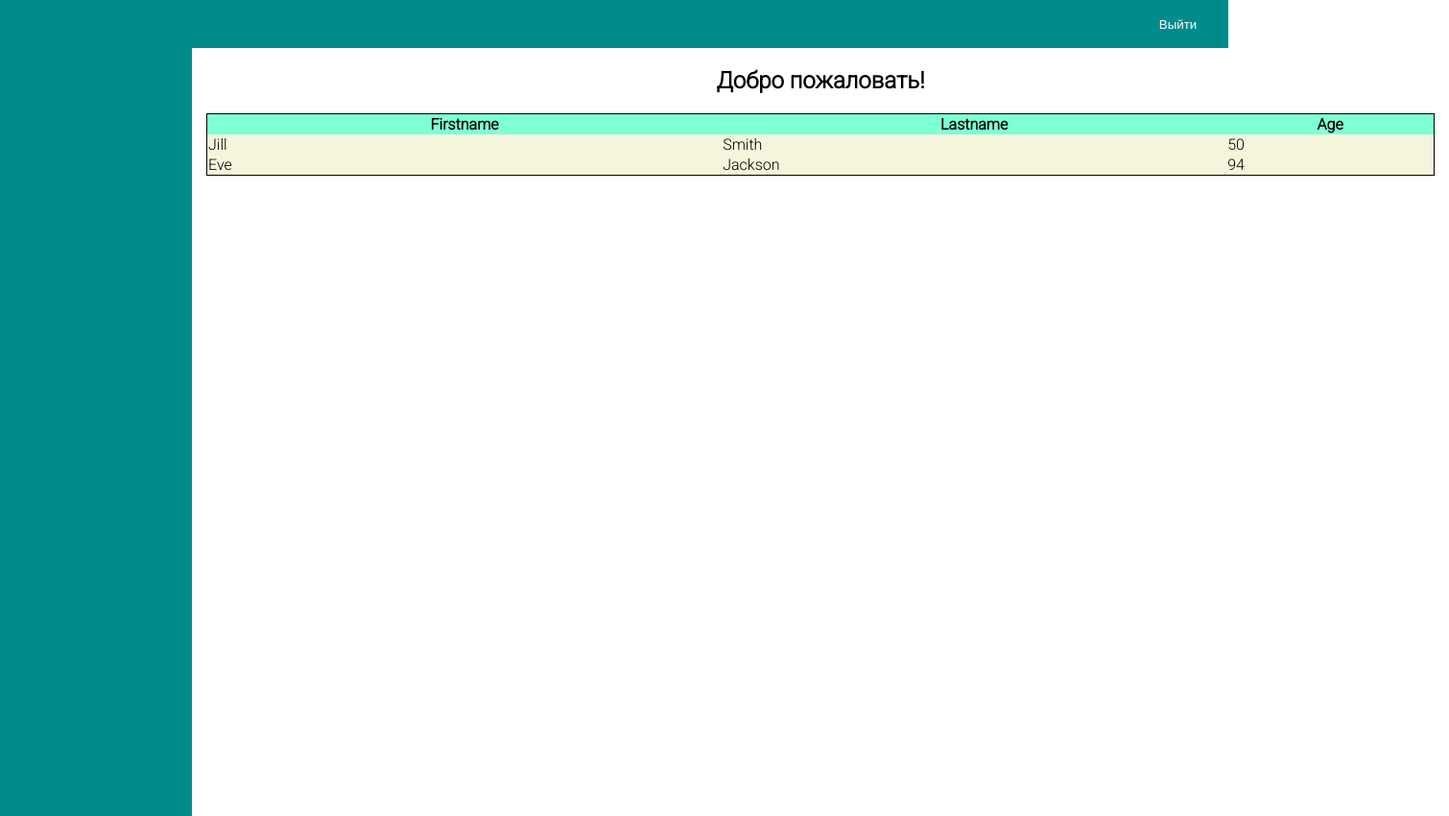
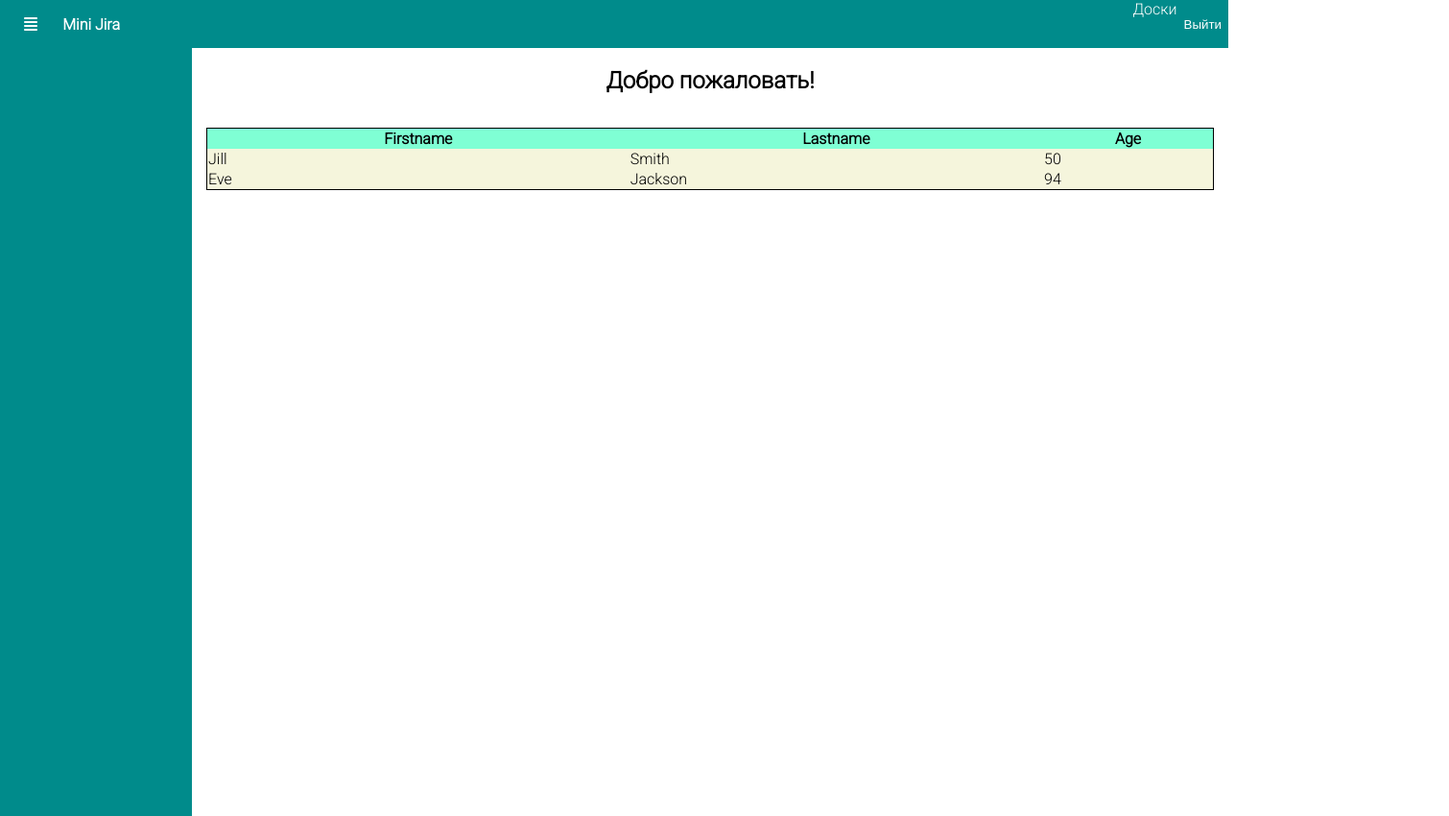
Before and after one commit to daryagolubewa/miniJira_project, a React app: page /signup in a window 1280 px wide. Both pictures are taken after a click on the button "Отправить". Shown: the whole page at 96% size, 1510 px wide, since content can reach past the window. Built offline with nearby package versions, Linux system fonts and the light colour scheme.

Commit message:
name and logo added;

```diff
--- a/src/components/App/App.css
+++ b/src/components/App/App.css
@@ -1,12 +1,12 @@
 body {
     margin: 0;
-    width: 100vw;
+    width: 100%;
     height: 100vh;
     font-family: 'Roboto', sans-serif;
 }
 .app-main {
     display: flex;
     flex-direction: column;
-    width: 100vw;
+    width: 100%;
     height: 100vh;
 }
--- a/src/components/Dashboard/Dashboard.css
+++ b/src/components/Dashboard/Dashboard.css
@@ -3,6 +3,11 @@
     width: 200px;
     background-color: darkcyan;
 }
+
+.board-main {
+    width: 100%;
+}
+
 
 .board-wrapper {
     display: flex;
--- a/src/components/Dashboard/Dashboard.js
+++ b/src/components/Dashboard/Dashboard.js
@@ -14,7 +14,7 @@ export default class Dashboard extends React.Component {
         return (
             <div className='board-wrapper'>
                 <div> <div className='board-navbar-left'></div></div>
-                    <div>
+                    <div className='board-main'>
                         <h2 className='board-header'>Добро пожаловать!</h2>
                         <Table/>
                     </div>
--- a/src/components/Header/Header.css
+++ b/src/components/Header/Header.css
@@ -4,8 +4,27 @@
     width: 100%;
     background-color: darkcyan;
     display: flex;
-    justify-content: flex-end;
+    justify-content: space-between;
+    color: white;
 
+}
+
+.header-info {
+    margin: 0px 0px 0px 25px;
+    font-weight: bold;
+    display: flex;
+    width: 100px;
+    justify-content: space-between;
+}
+
+.header-elems {
+    display: flex;
+    justify-content: space-between;
+}
+
+.header-boards {
+    display: flex;
+    align-self: start;
 }
 
 .header-btn {
--- a/src/components/Header/Header.js
+++ b/src/components/Header/Header.js
@@ -14,11 +14,17 @@ export default class Header extends Component {
     render() {
         return (
                 <div className='header'>
+                    <div className='header-info'>
+                        <p><i className="fas fa-align-justify"></i></p>    <p> Mini Jira </p>
+                    </div>
                     {!this.props.isAuth &&
                     <button className='header-btn'>Войти</button>
                     }
                     {this.props.isAuth &&
-                    <button className='header-btn'>Выйти</button>
+                    <div className='header-elems'>
+                        <div className='header-boards'>Доски</div>
+                        <button className='header-btn'>Выйти</button>
+                    </div>
                     }
                 </div>
         );
--- a/src/components/SignIn/SignIn.css
+++ b/src/components/SignIn/SignIn.css
@@ -22,7 +22,7 @@
     margin: 0px 0px 0px 60px;
 }
 
-button {
+.btn-submit-info {
     margin: 10px 10px 10px 0px;
     border: 1px solid darkcyan;
     border-radius: 5px;
@@ -32,7 +32,7 @@ button {
     box-shadow: 2px 2px 2px darkcyan;
 }
 
-button:hover {
+.btn-submit-info:hover {
     background-color: mediumslateblue;
 }
 
--- a/src/components/SignIn/SignIn.js
+++ b/src/components/SignIn/SignIn.js
@@ -19,7 +19,7 @@ export default class SignIn extends Component {
                             <input type="text" id="fname" value="E-mail" className='form-input-email'/><br></br>
                             <label htmlFor="fname">Введите пароль:</label><br></br>
                             <input type="text" id="fname" value="Пароль" className='form-input-pass'/><br></br>
-                            <button className='button'>Отправить</button>
+                            <button className='btn-submit-info'>Отправить</button>
 
                         </form>
                     </div>
--- a/src/components/Table/Table.css
+++ b/src/components/Table/Table.css
@@ -1,6 +1,7 @@
 .table-wrapper {
-    margin: 15px;
-    width: 100vw;
+    padding: 15px;
+    width: 100%;
+    box-sizing: border-box;
 }
 
 table {
```
